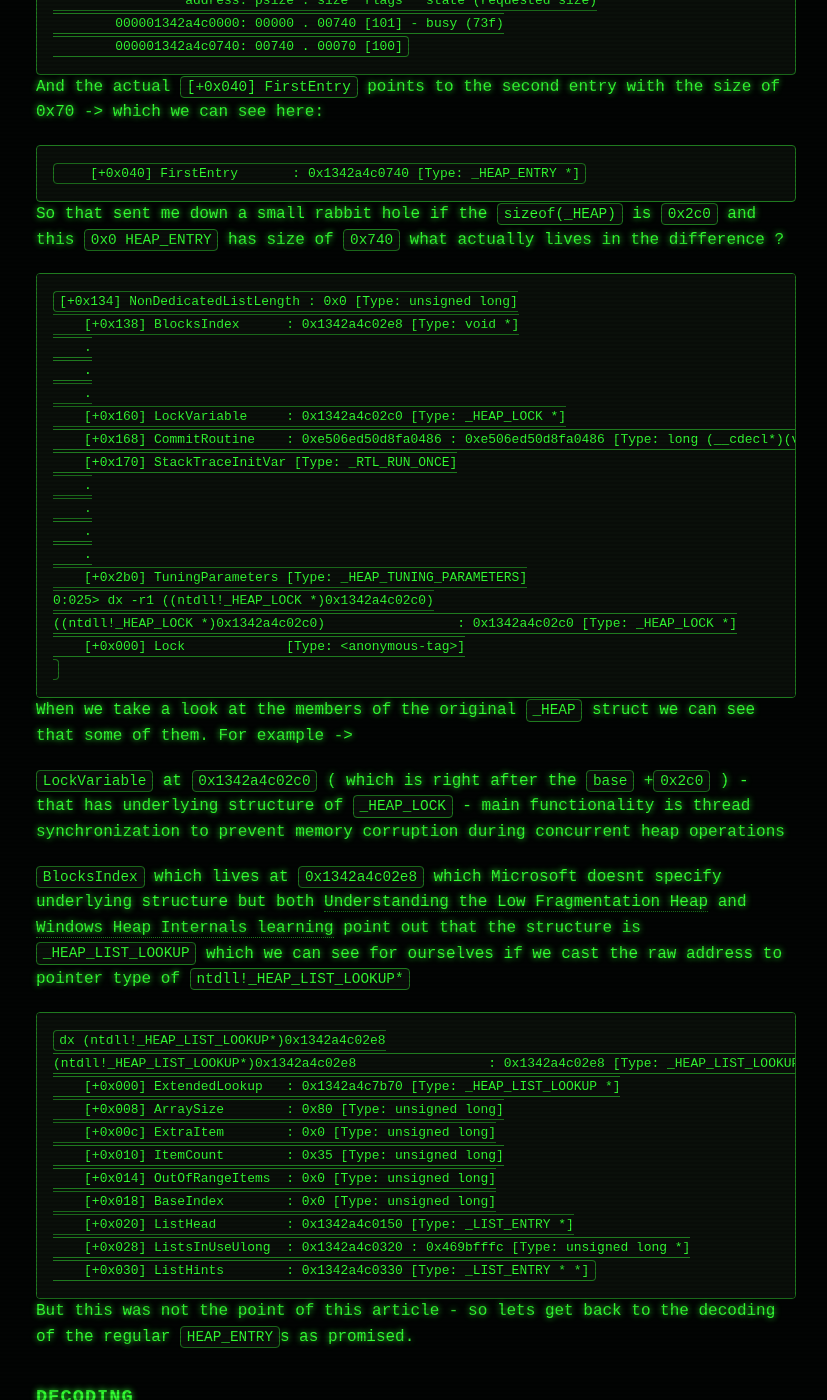
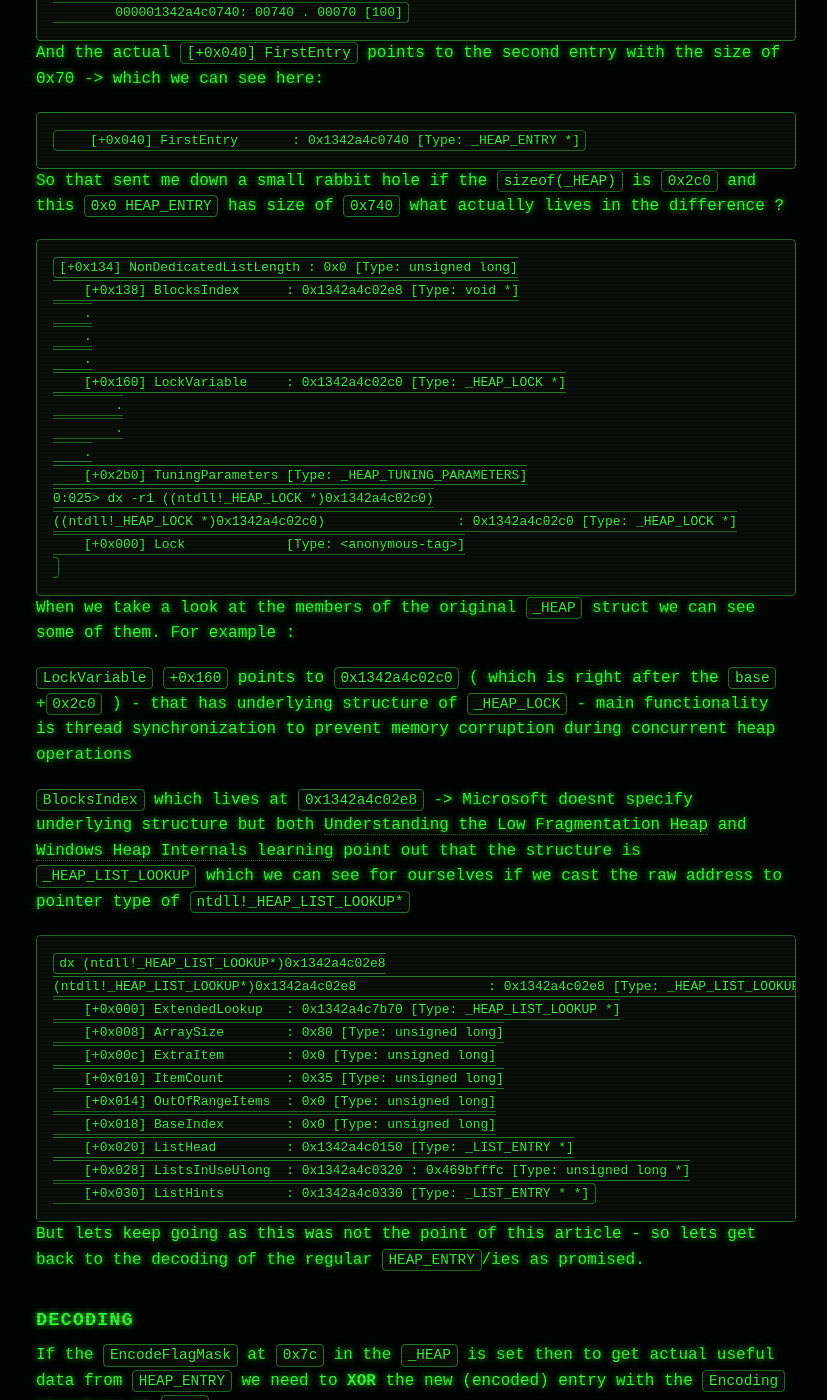
Before and after one commit to thefpill/thefpill.github.io, a Jekyll site: the page built from _posts/2026-11-12-heap-entries.md, in a window 1280 px wide and 1400 px high, scrolled down 1732 px. Shown: the whole window, without its empty margins (224-1051 px from the left). Built offline with Jekyll 4.4.1, drawn with Linux system fonts in a browser that asks for light colours; our own code applies the rules of GitHub Pages for plain Markdown files; some of the changed text lies outside the part shown.

Commit message:
Update 2026-11-12-heap-entries.md

````diff
--- a/_posts/2026-11-12-heap-entries.md
+++ b/_posts/2026-11-12-heap-entries.md
@@ -71,11 +65,8 @@ So that sent me down a small rabbit hole  if the `sizeof(_HEAP)` is `0x2c0` and
     .
     .
     [+0x160] LockVariable     : 0x1342a4c02c0 [Type: _HEAP_LOCK *]
-    [+0x168] CommitRoutine    : 0xe506ed50d8fa0486 : 0xe506ed50d8fa0486 [Type: long (__cdecl*)(void *,void * *,unsigned __int64 *)]
-    [+0x170] StackTraceInitVar [Type: _RTL_RUN_ONCE]
-    .
-    .
-    .
+	.
+	.
     .
     [+0x2b0] TuningParameters [Type: _HEAP_TUNING_PARAMETERS]
 0:025> dx -r1 ((ntdll!_HEAP_LOCK *)0x1342a4c02c0)
@@ -84,11 +75,11 @@ So that sent me down a small rabbit hole  if the `sizeof(_HEAP)` is `0x2c0` and
 
 ```
 
-When we take a look at the members of  the original `_HEAP`  struct we can see that some of them. For example ->
+When we take a look at the members of  the original `_HEAP`  struct we can see  some of them. For example :
 
-`LockVariable` at `0x1342a4c02c0` ( which is right after the `base` +`0x2c0` ) - that has underlying structure of `_HEAP_LOCK` - main functionality is thread synchronization to prevent memory corruption during concurrent heap operations
+`LockVariable`  `+0x160` points to `0x1342a4c02c0` ( which is right after the `base` +`0x2c0` ) - that has underlying structure of `_HEAP_LOCK` - main functionality is thread synchronization to prevent memory corruption during concurrent heap operations
 
-`BlocksIndex` which lives at `0x1342a4c02e8` which Microsoft doesnt specify underlying structure but both [Understanding the Low Fragmentation Heap](https://illmatics.com/Understanding_the_LFH_Slides.pdf#:~:text=%E2%80%A2%20Chunk%20%3D%20contiguous%20piece%20of%20memory,%3D%20_HEAP_BUCKET%20structure%20used%20as%20size%2Foffset%20reference.) and [Windows Heap Internals learning](https://rolemee.com/posts/windows%E5%A0%86%E5%AD%A6%E4%B9%A0/)  point out that the structure is `_HEAP_LIST_LOOKUP` which we can see for ourselves if we cast the raw address to pointer type of `ntdll!_HEAP_LIST_LOOKUP*`
+`BlocksIndex`  which lives at `0x1342a4c02e8` -> Microsoft doesnt specify underlying structure but both [Understanding the Low Fragmentation Heap](https://illmatics.com/Understanding_the_LFH_Slides.pdf#:~:text=%E2%80%A2%20Chunk%20%3D%20contiguous%20piece%20of%20memory,%3D%20_HEAP_BUCKET%20structure%20used%20as%20size%2Foffset%20reference.) and [Windows Heap Internals learning](https://rolemee.com/posts/windows%E5%A0%86%E5%AD%A6%E4%B9%A0/)  point out that the structure is `_HEAP_LIST_LOOKUP` which we can see for ourselves if we cast the raw address to pointer type of `ntdll!_HEAP_LIST_LOOKUP*`
 
 ```
 dx (ntdll!_HEAP_LIST_LOOKUP*)0x1342a4c02e8
@@ -104,7 +95,7 @@ dx (ntdll!_HEAP_LIST_LOOKUP*)0x1342a4c02e8
     [+0x030] ListHints        : 0x1342a4c0330 [Type: _LIST_ENTRY * *]
 ```
 
-But this was not the point of this article - so lets get back to the decoding of the regular `HEAP_ENTRY`s as promised.
+But lets keep going as this was not the point of this article - so lets get back to the decoding of the regular `HEAP_ENTRY`/ies as promised.
 
 ### Decoding
 
````
Also changed, not shown: other parts of _posts/2026-11-12-heap-entries.md (+0 -6 lines).
